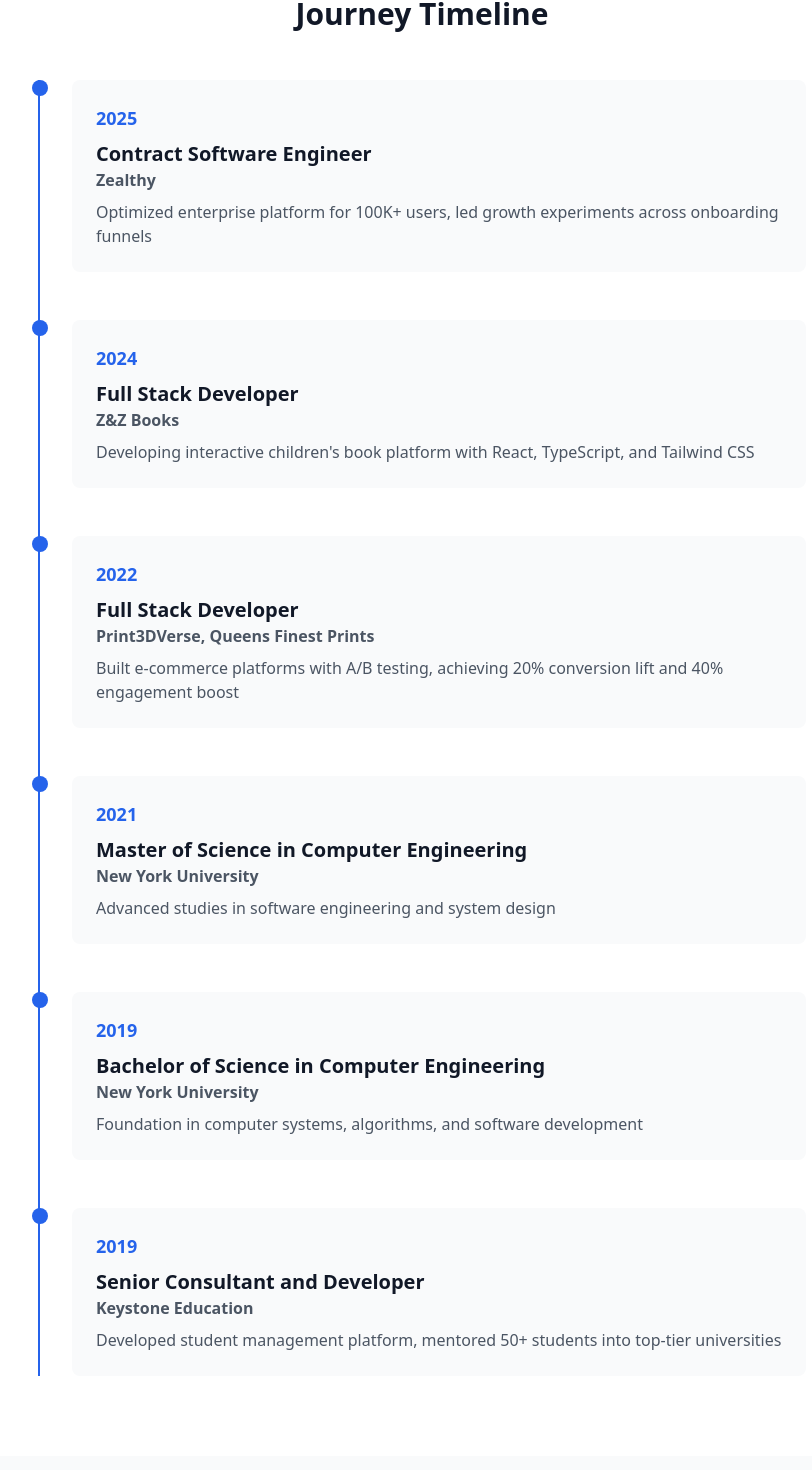
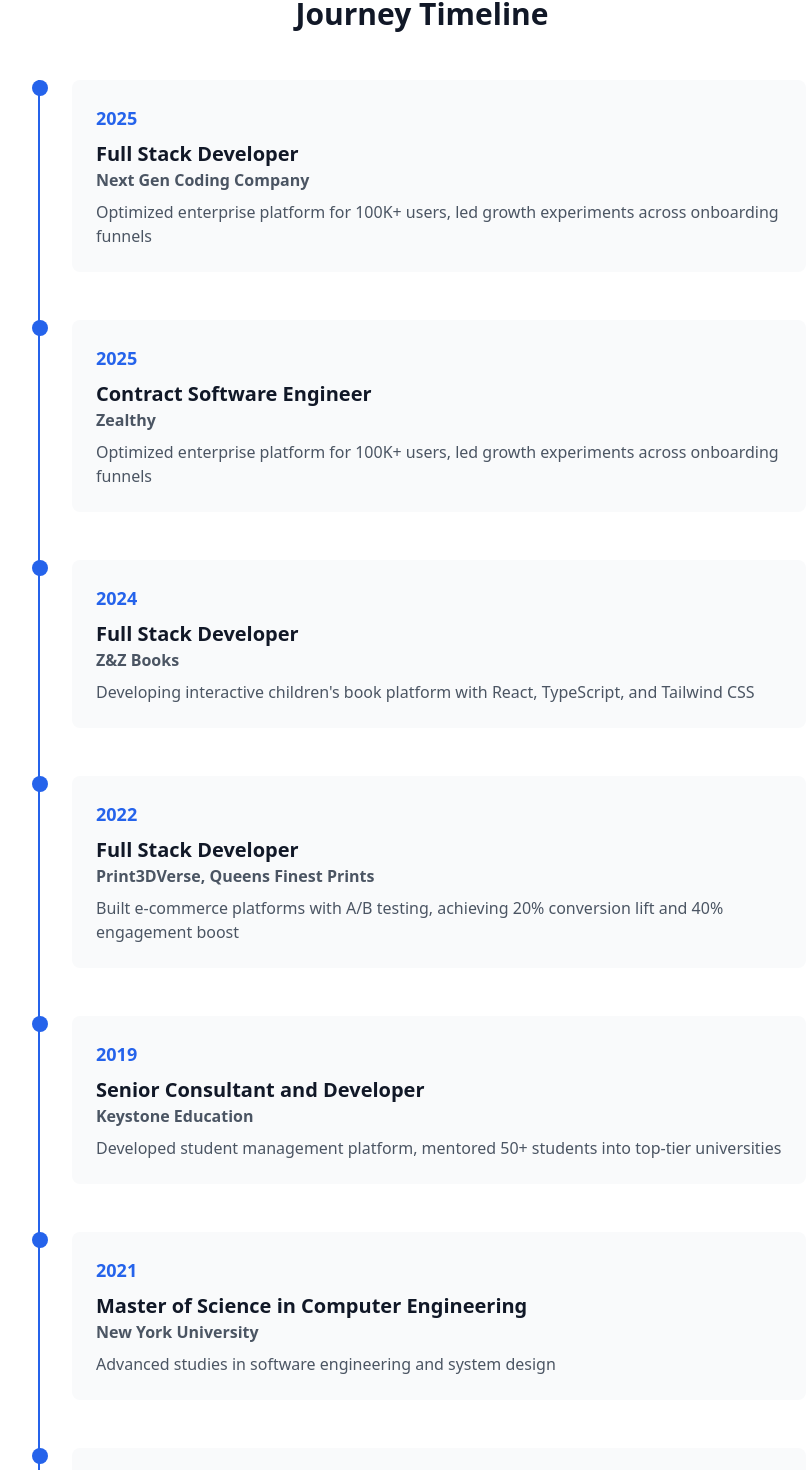
Before and after one commit to akabhowmick/portfolio2025, a React (Vite) app: page / in a window 1280 px wide. Shown: the part 2116-3586 px from the top of the page, without its empty margins (218-1030 px from the left). Built offline with nearby package versions, Linux system fonts and the light colour scheme.

Commit message:
update resume entry

```diff
--- a/src/components/About.tsx
+++ b/src/components/About.tsx
@@ -30,6 +30,13 @@
   const timeline: TimelineItem[] = [
     {
       year: "2025",
+      title: "Full Stack Developer",
+      organization: "Next Gen Coding Company",
+      description:
+        "Optimized enterprise platform for 100K+ users, led growth experiments across onboarding funnels",
+    },
+    {
+      year: "2025",
       title: "Contract Software Engineer",
       organization: "Zealthy",
       description:
@@ -50,6 +57,13 @@
         "Built e-commerce platforms with A/B testing, achieving 20% conversion lift and 40% engagement boost",
     },
     {
+      year: "2019",
+      title: "Senior Consultant and Developer",
+      organization: "Keystone Education",
+      description:
+        "Developed student management platform, mentored 50+ students into top-tier universities",
+    },
+    {
       year: "2021",
       title: "Master of Science in Computer Engineering",
       organization: "New York University",
@@ -61,13 +75,6 @@
       organization: "New York University",
       description: "Foundation in computer systems, algorithms, and software development",
     },
-    {
-      year: "2019",
-      title: "Senior Consultant and Developer",
-      organization: "Keystone Education",
-      description:
-        "Developed student management platform, mentored 50+ students into top-tier universities",
-    },
   ];
 
   useEffect(() => {
@@ -77,7 +84,7 @@
           setIsVisible(true);
         }
       },
-      { threshold: 0.1 }
+      { threshold: 0.1 },
     );
 
     const currentElement = sectionRef.current;
```
